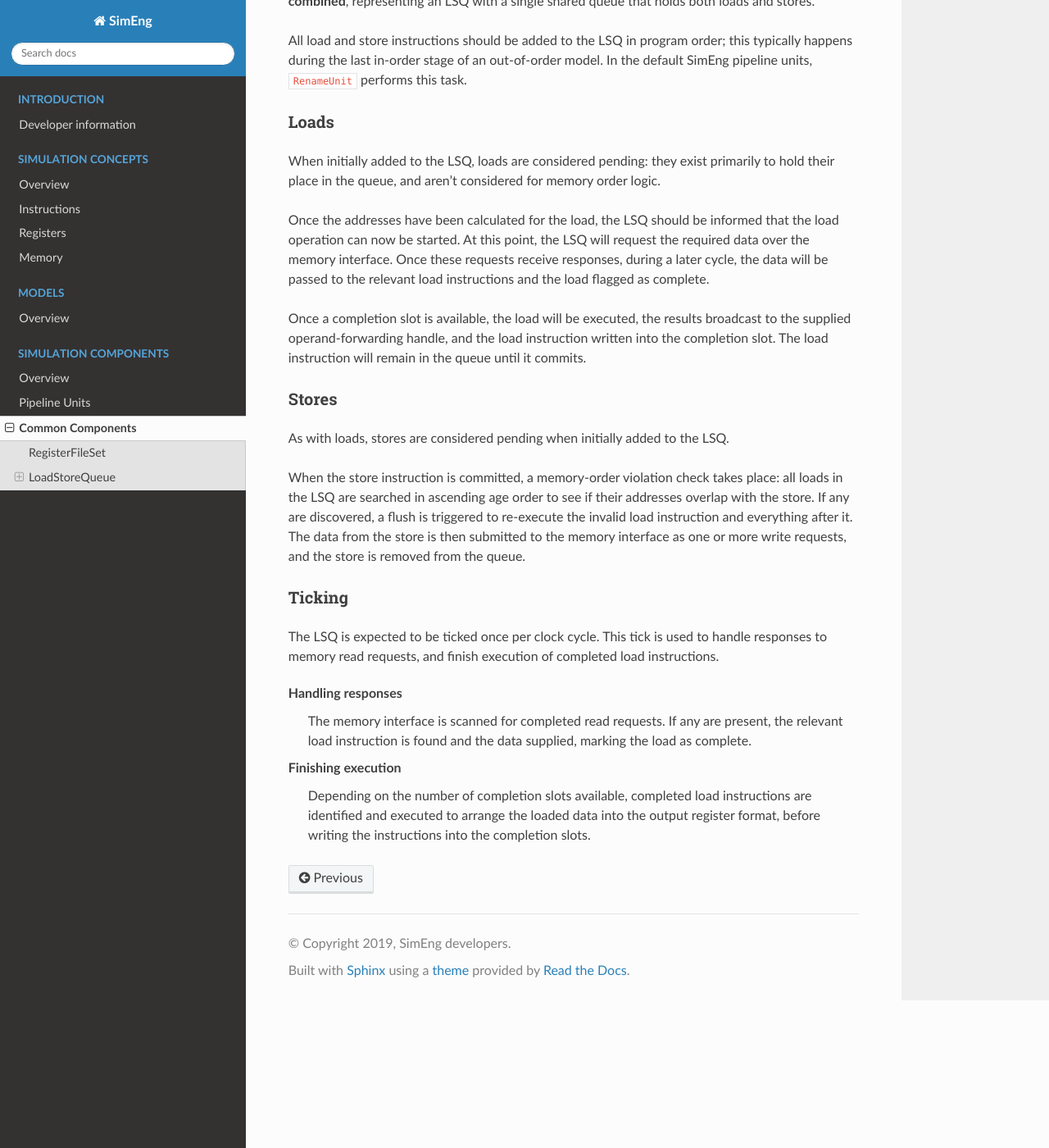
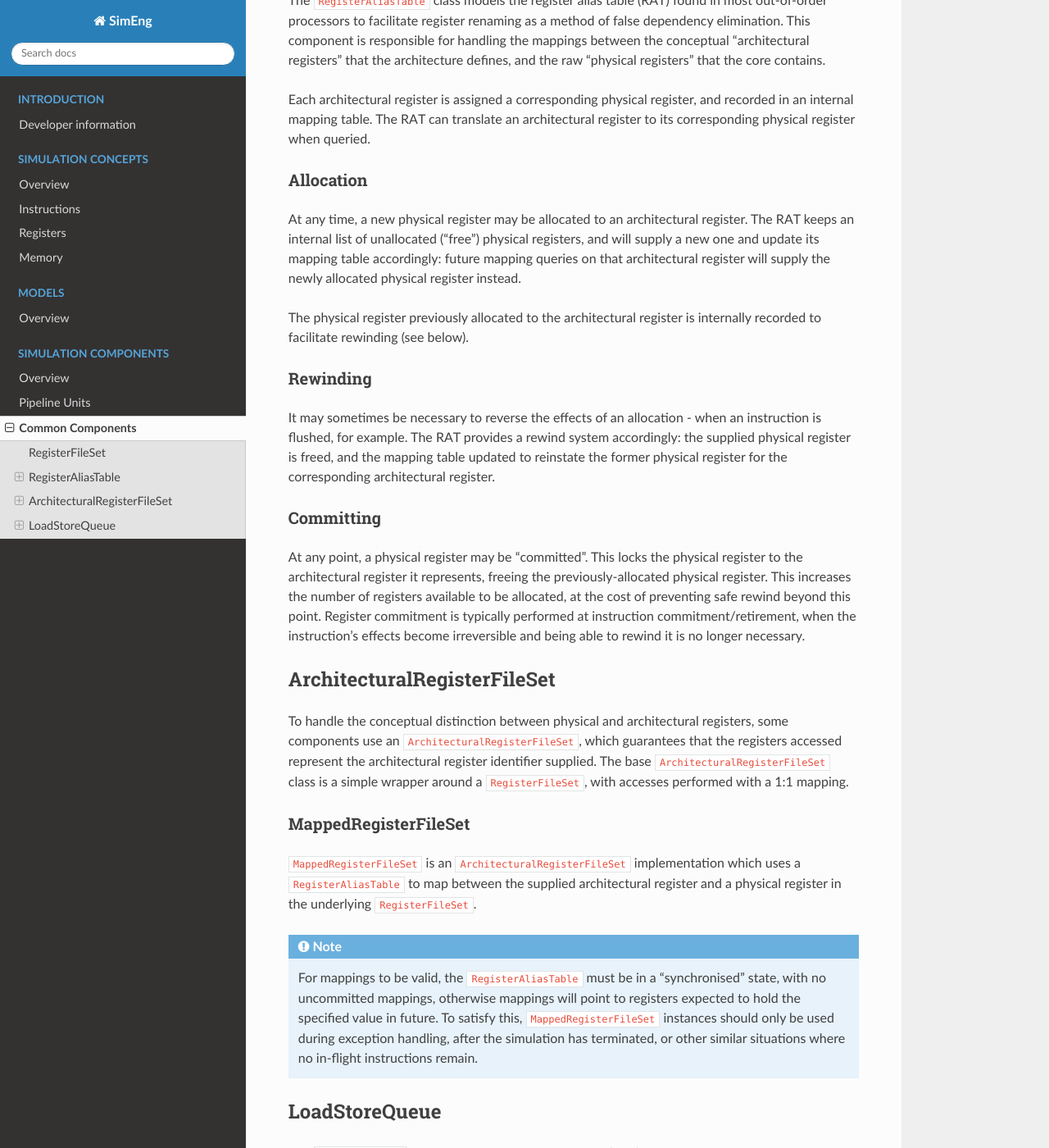
Before and after one commit to UoB-HPC/SimEng, a Sphinx documentation site: the page built from docs/sphinx/pipeline/components.rst, in a window 1280 px wide and 1400 px high, scrolled down 899 px. Shown: the whole window at 82% size. Built offline with Sphinx 7.4.7 and the Read the Docs theme 2.0.0, drawn with Linux system fonts in a browser that asks for light colours; some of the changed text lies outside the part shown.

Commit message:
Adds documentation for RegisterAliasTable and ArchitecturalRegisterFileSet classes

```diff
--- a/docs/sphinx/pipeline/components.rst
+++ b/docs/sphinx/pipeline/components.rst
@@ -11,6 +11,42 @@ RegisterFileSet
 The ``RegisterFileSet`` class models a set of register files, each containing any number of equally-sized registers. The default models each contain a single ``RegisterFileSet`` instance, with each register file within the set representing all registers of a discrete type (i.e., general purpose, floating point, etc.).
 
 All data within the register files are stored as ``RegisterValue`` instances, and may be retrieved or modified using a ``Register`` identifier (see :ref:`registers` for more information).
+
+RegisterAliasTable
+------------------
+
+The ``RegisterAliasTable`` class models the register alias table (RAT) found in most out-of-order processors to facilitate register renaming as a method of false dependency elimination. This component is responsible for handling the mappings between the conceptual "architectural registers" that the architecture defines, and the raw "physical registers" that the core contains.
+
+Each architectural register is assigned a corresponding physical register, and recorded in an internal mapping table. The RAT can translate an architectural register to its corresponding physical register when queried.
+
+Allocation
+**********
+
+At any time, a new physical register may be allocated to an architectural register. The RAT keeps an internal list of unallocated ("free") physical registers, and will supply a new one and update its mapping table accordingly: future mapping queries on that architectural register will supply the newly allocated physical register instead.
+
+The physical register previously allocated to the architectural register is internally recorded to facilitate rewinding (see below).
+
+Rewinding
+*********
+
+It may sometimes be necessary to reverse the effects of an allocation - when an instruction is flushed, for example. The RAT provides a rewind system accordingly: the supplied physical register is freed, and the mapping table updated to reinstate the former physical register for the corresponding architectural register.
+
+Committing
+**********
+
+At any point, a physical register may be "committed". This locks the physical register to the architectural register it represents, freeing the previously-allocated physical register. This increases the number of registers available to be allocated, at the cost of preventing safe rewind beyond this point. Register commitment is typically performed at instruction commitment/retirement, when the instruction's effects become irreversible and being able to rewind it is no longer necessary.
+
+ArchitecturalRegisterFileSet
+----------------------------
+
+To handle the conceptual distinction between physical and architectural registers, some components use an ``ArchitecturalRegisterFileSet``, which guarantees that the registers accessed represent the architectural register identifier supplied. The base ``ArchitecturalRegisterFileSet`` class is a simple wrapper around a ``RegisterFileSet``, with accesses performed with a 1:1 mapping.
+
+MappedRegisterFileSet
+*********************
+
+``MappedRegisterFileSet`` is an ``ArchitecturalRegisterFileSet`` implementation which uses a ``RegisterAliasTable`` to map between the supplied architectural register and a physical register in the underlying ``RegisterFileSet``.
+
+.. Note:: For mappings to be valid, the ``RegisterAliasTable`` must be in a "synchronised" state, with no uncommitted mappings, otherwise mappings will point to registers expected to hold the specified value in future. To satisfy this, ``MappedRegisterFileSet`` instances should only be used during exception handling, after the simulation has terminated, or other similar situations where no in-flight instructions remain.
 
 LoadStoreQueue
 --------------
```
